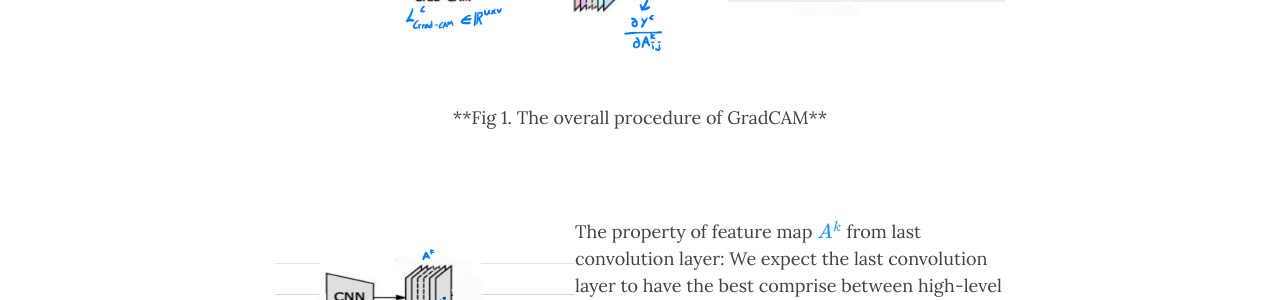
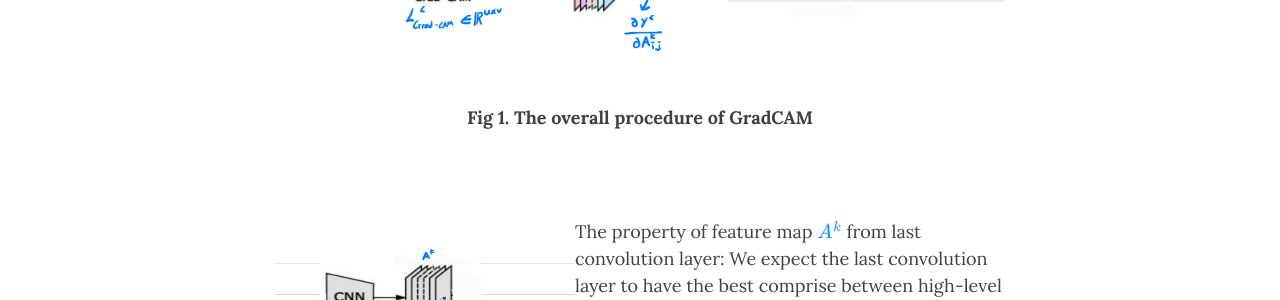
Before and after one commit to da2so/da2so.github.io, a Jekyll site: the page built from _posts/2020-08-10-GradCAM.md, in a window 1280 px wide and 900 px high, scrolled down 1175 px. Shown: the part 154-454 px from the top of the window. Built offline with Jekyll 4.4.1, drawn with Linux system fonts in a browser that asks for light colours; nearby versions of some CDN libraries; formulas are drawn with MathJax 3.

Commit message:
Update 2020-08-10-GradCAM.md

```diff
--- a/_posts/2020-08-10-GradCAM.md
+++ b/_posts/2020-08-10-GradCAM.md
@@ -21,7 +21,7 @@ GradCAM uses the gradients of any target concept (such as "cat") flowing into th
 
 ![2](https://da2so.github.io/assets/post_img/2020-08-10-GradCAM/2.png){: .mx-auto.d-block :}
 
-<p align=center> **Fig 1. The overall procedure of GradCAM** </p>
+<p align=center><b>Fig 1. The overall procedure of GradCAM </b></p>
 
 <br />
 
```
